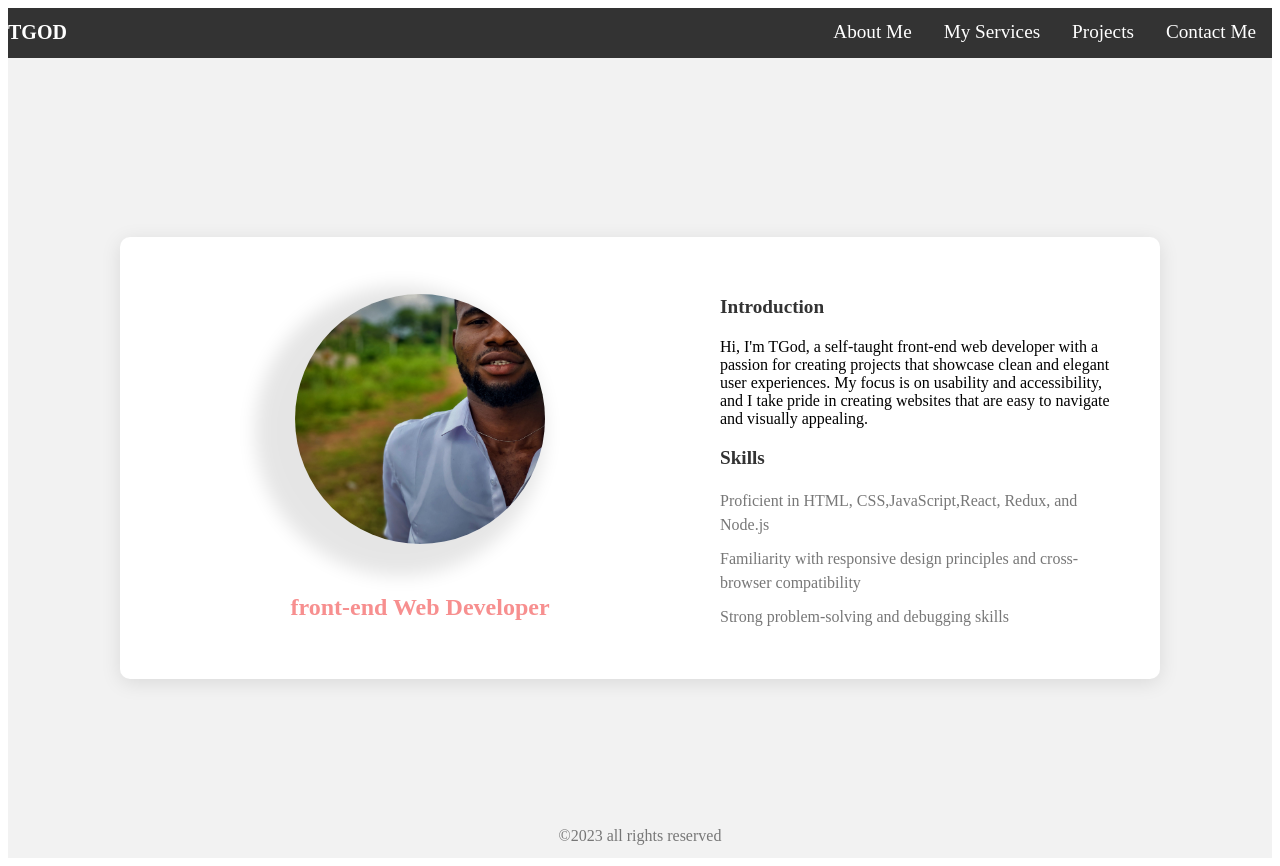
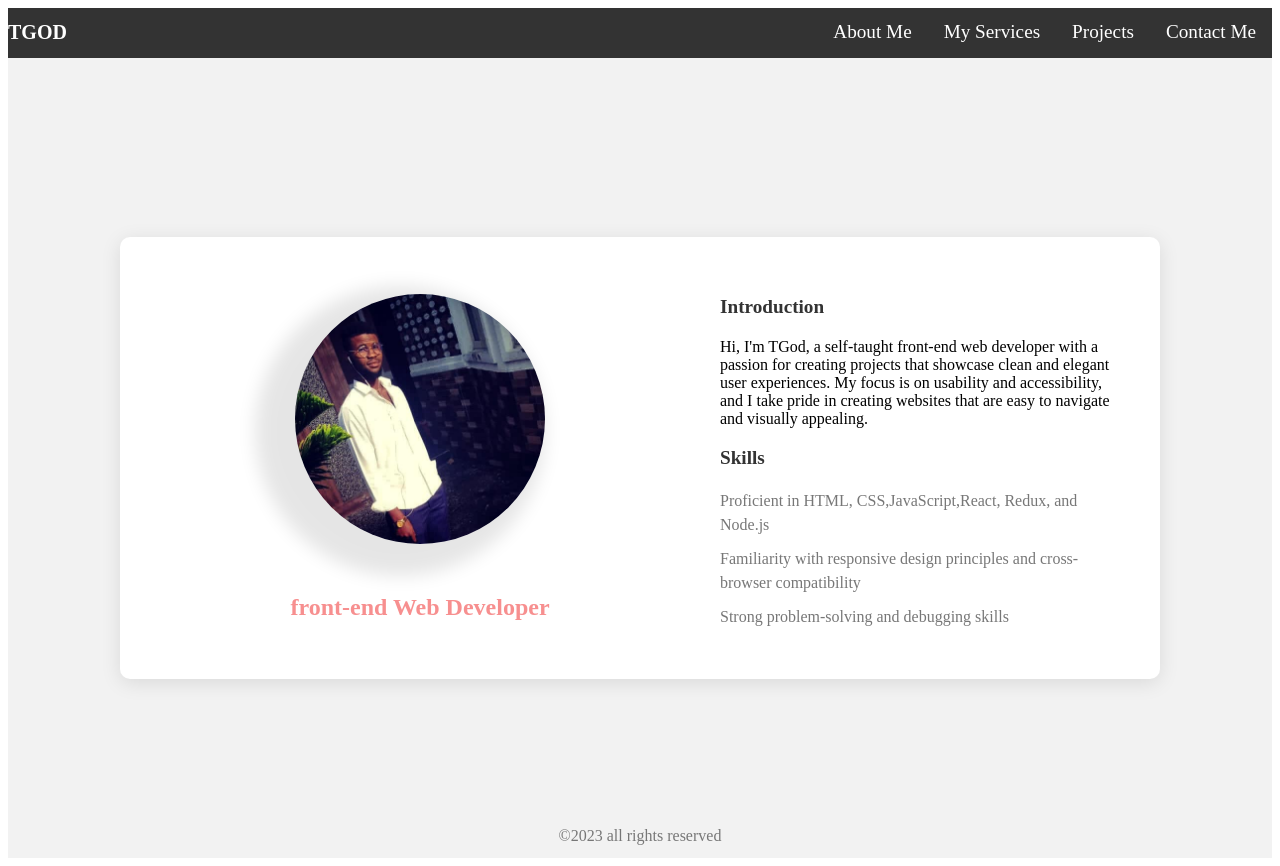
Before and after one commit to Tgodmuna/my-react-portfolio-, a React (Create React App) app: page / in a window 1280 px wide. Built offline with nearby package versions, Linux system fonts and the light colour scheme.

Commit message:
modified:   src/Components/Homepage.js 	modified:   src/Components/Projects.module.css

```diff
--- a/src/Components/Homepage.js
+++ b/src/Components/Homepage.js
@@ -17,7 +17,7 @@ class Homepage extends Component {
       Surn_Name: "Agu",
       location: "Enugu,Nigeria",
       Job: "front-end Developer( reactJs)",
-      Image: `./TG.jpeg`,
+      Image: `./pic1.jpg`,
       academic: {
         University: "Enugu state university of science and technology",
         Degree: "BSc in Computer science",
--- a/src/Components/Projects.module.css
+++ b/src/Components/Projects.module.css
@@ -20,7 +20,7 @@
 .project {
        width: 300px;
        height: 350px;
-       padding-bottom: 8%;
+       padding-bottom: 10%;
        margin: 20px;
        border-radius: 10px;
        overflow: hidden;
```
